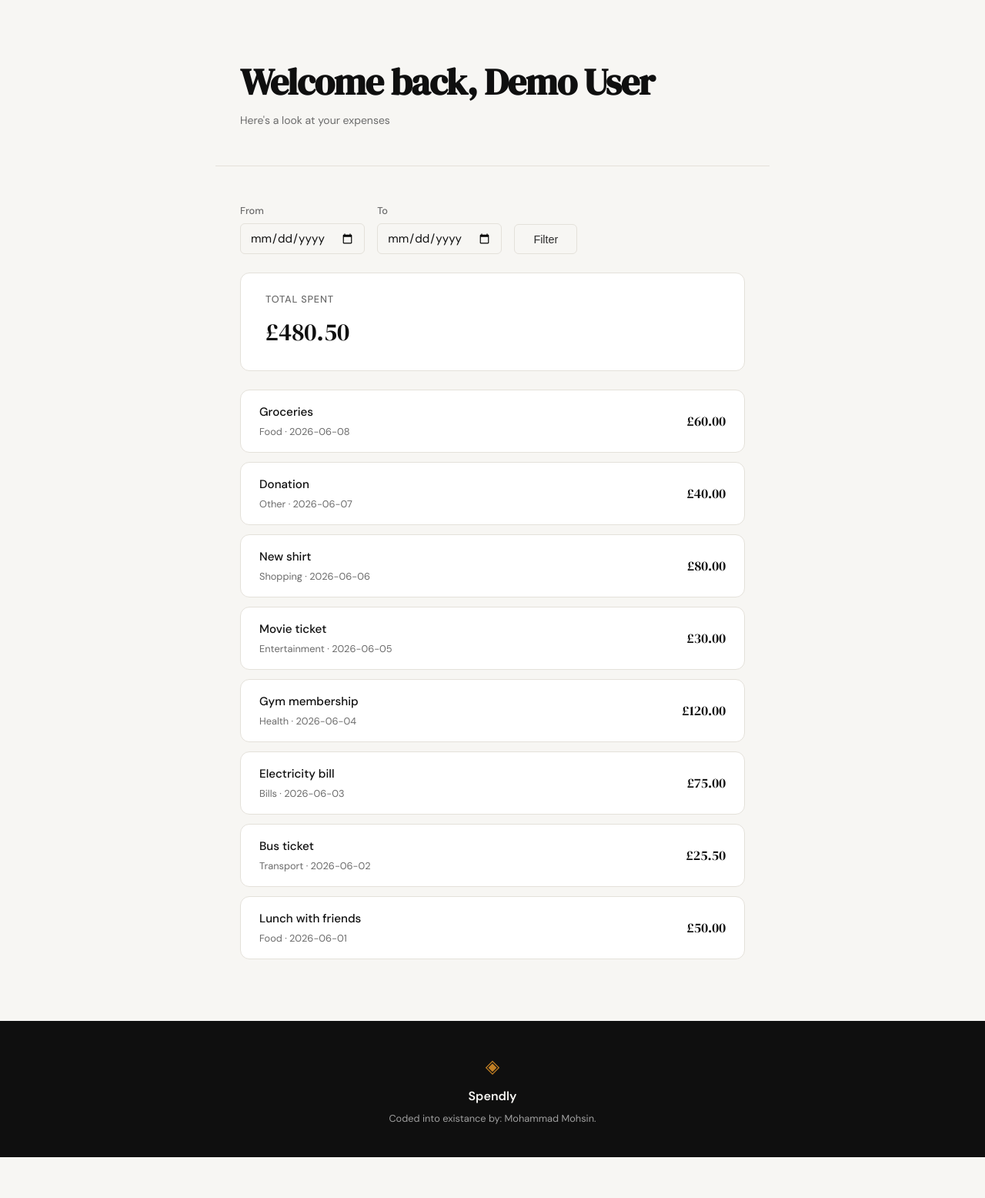
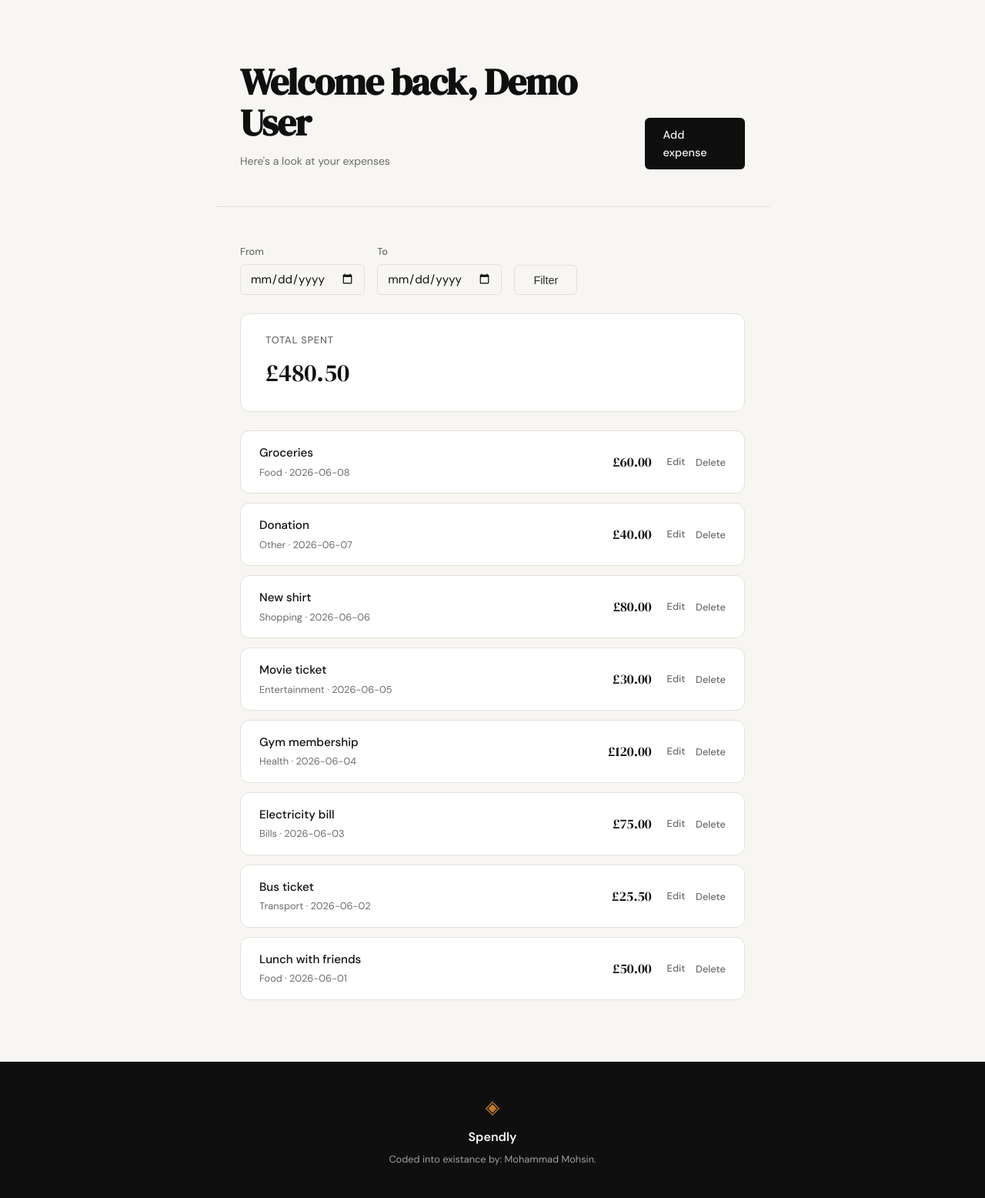
Before and after one commit to aimldlds/Spendly, a Flask app: page /profile in a window 1280 px wide. Shown: the part 61-1617 px from the top of the page at 77% size. Before the commit the page ends 1564 px from the top, so only its background shows below. Run offline with Flask 3, Linux system fonts and the light colour scheme; a user stored in the database is signed in; data comes from the database, SQL or seed files in the repository; both versions use the stored data as it was after the commit.

Commit message:
Implement delete expense
Add delete_expense() and make /expenses/<id>/delete a POST-only,
ownership-checked route (same 404 pattern as edit). Wire Edit and
Delete actions into each row on /profile, plus an "Add expense"
button on the page header, completing the expense CRUD loop.
Delete is confirmed client-side via main.js before it submits.

Co-Authored-By: Claude Sonnet 5 <noreply@anthropic.com>

```diff
--- a/app.py
+++ b/app.py
@@ -4,7 +4,7 @@ from datetime import date, datetime
 from functools import wraps
 from flask import Flask, render_template, g, request, redirect, url_for, flash, abort, session
 from werkzeug.security import check_password_hash
-from database.db import get_db, close_db, init_db, seed_db, init_app, create_user, get_user_by_email, get_expenses_for_user, create_expense, get_expense_by_id, update_expense
+from database.db import get_db, close_db, init_db, seed_db, init_app, create_user, get_user_by_email, get_expenses_for_user, create_expense, get_expense_by_id, update_expense, delete_expense as db_delete_expense
 
 
 app = Flask(__name__)
@@ -229,6 +229,18 @@ def edit_expense(id):
     abort(405)
 
 
+@app.route("/expenses/<int:id>/delete", methods=["POST"])
+@login_required
+def delete_expense(id):
+    expense = get_expense_by_id(id)
+    if expense is None or expense["user_id"] != session["user_id"]:
+        abort(404)
+
+    db_delete_expense(id)
+    flash("Expense deleted.", "success")
+    return redirect(url_for("profile"))
+
+
 # ------------------------------------------------------------------ #
 # Placeholder routes — students will implement these                  #
 # ------------------------------------------------------------------ #
@@ -243,11 +255,6 @@ def privacy():
     return render_template("privacy.html")
 
 
-@app.route("/expenses/<int:id>/delete")
-def delete_expense(id):
-    return "Delete expense — coming in Step 9"
-
-
 if __name__ == "__main__":
     with app.app_context():
         init_db()
--- a/database/db.py
+++ b/database/db.py
@@ -121,6 +121,12 @@ def update_expense(expense_id, amount, category, date, description):
     db.commit()
 
 
+def delete_expense(expense_id):
+    db = get_db()
+    db.execute("DELETE FROM expenses WHERE id = ?", (expense_id,))
+    db.commit()
+
+
 @click.command('init-db')
 def init_db_command():
     """Clear existing data and create new tables."""
--- a/static/css/style.css
+++ b/static/css/style.css
@@ -527,6 +527,13 @@ a { color: inherit; text-decoration: none; }
     border-bottom: 1px solid var(--border);
 }
 
+.page-header-with-action {
+    display: flex;
+    justify-content: space-between;
+    align-items: flex-end;
+    gap: 1.5rem;
+}
+
 .page-header-title {
     font-family: var(--font-display);
     font-size: clamp(2rem, 4vw, 3rem);
@@ -648,12 +655,41 @@ a { color: inherit; text-decoration: none; }
     color: var(--ink-muted);
 }
 
+.expense-row-side {
+    display: flex;
+    align-items: center;
+    gap: 1.25rem;
+}
+
 .expense-row-amount {
     font-family: var(--font-display);
     font-size: 1.1rem;
     color: var(--ink);
     white-space: nowrap;
 }
+
+.expense-row-actions {
+    display: flex;
+    align-items: center;
+    gap: 0.85rem;
+}
+
+.expense-action {
+    font-size: 0.8rem;
+    font-weight: 500;
+    color: var(--ink-muted);
+    background: none;
+    border: none;
+    cursor: pointer;
+    padding: 0;
+    font-family: var(--font-body);
+}
+
+.expense-action:hover { color: var(--ink); }
+
+.expense-action-danger:hover { color: var(--danger); }
+
+.delete-form { display: inline; }
 
 .filter-form {
     display: flex;
--- a/static/js/main.js
+++ b/static/js/main.js
@@ -1 +1,9 @@
 // main.js — students will add JavaScript here as features are built
+
+document.querySelectorAll(".delete-form").forEach((form) => {
+    form.addEventListener("submit", (event) => {
+        if (!confirm("Delete this expense? This can't be undone.")) {
+            event.preventDefault();
+        }
+    });
+});
--- a/templates/profile.html
+++ b/templates/profile.html
@@ -4,9 +4,12 @@
 
 {% block content %}
 
-<div class="page-header">
-    <h1 class="page-header-title">Welcome back, {{ session.user_name }}</h1>
-    <p class="page-header-meta">Here's a look at your expenses</p>
+<div class="page-header page-header-with-action">
+    <div>
+        <h1 class="page-header-title">Welcome back, {{ session.user_name }}</h1>
+        <p class="page-header-meta">Here's a look at your expenses</p>
+    </div>
+    <a href="{{ url_for('add_expense') }}" class="btn-primary">Add expense</a>
 </div>
 
 <section class="profile-section">
@@ -42,7 +45,15 @@
                 <p class="expense-row-description">{{ expense.description or expense.category }}</p>
                 <p class="expense-row-meta">{{ expense.category }} · {{ expense.date }}</p>
             </div>
-            <p class="expense-row-amount">£{{ "%.2f"|format(expense.amount) }}</p>
+            <div class="expense-row-side">
+                <p class="expense-row-amount">£{{ "%.2f"|format(expense.amount) }}</p>
+                <div class="expense-row-actions">
+                    <a href="{{ url_for('edit_expense', id=expense.id) }}" class="expense-action">Edit</a>
+                    <form method="POST" action="{{ url_for('delete_expense', id=expense.id) }}" class="delete-form">
+                        <button type="submit" class="expense-action expense-action-danger">Delete</button>
+                    </form>
+                </div>
+            </div>
         </div>
         {% endfor %}
     </div>
```
Also changed, not shown: .claude/specs/09-delete-expense.md (added), spendly.db.
